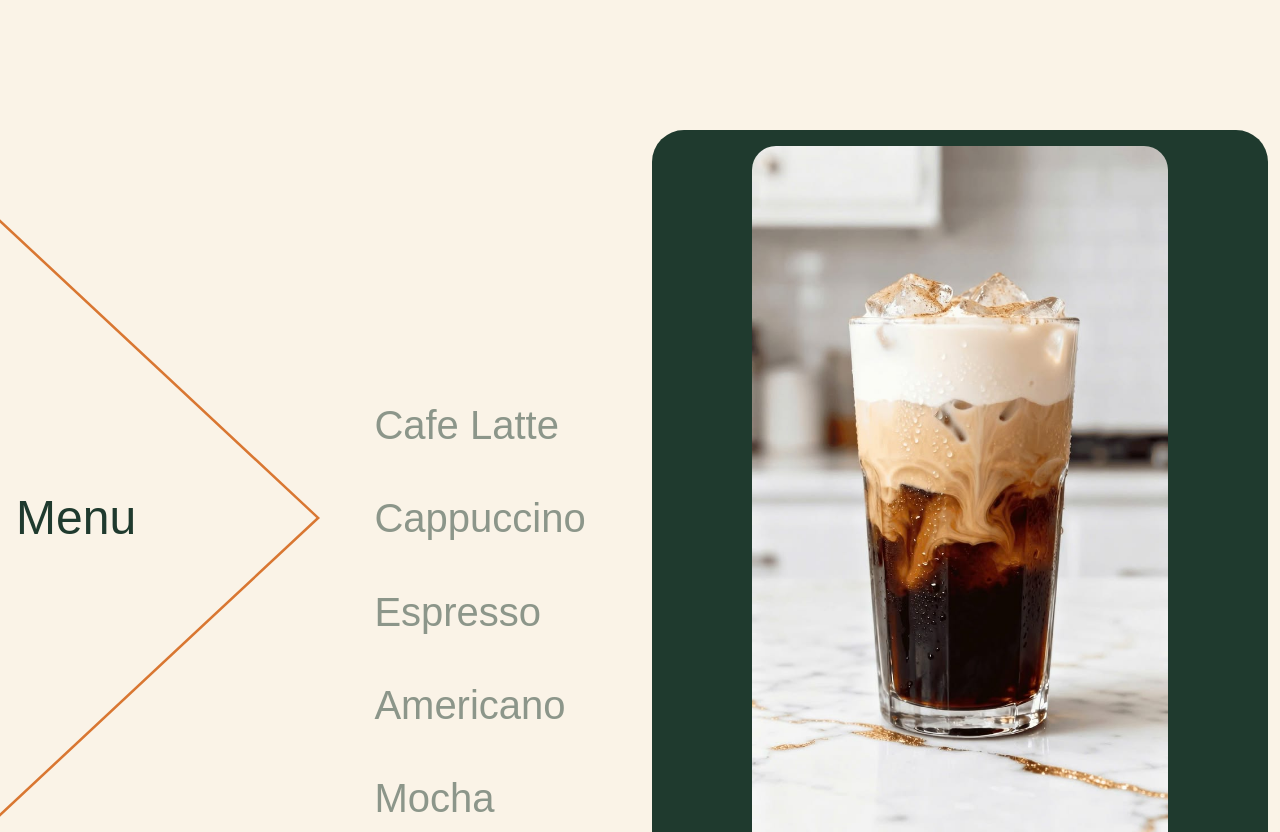
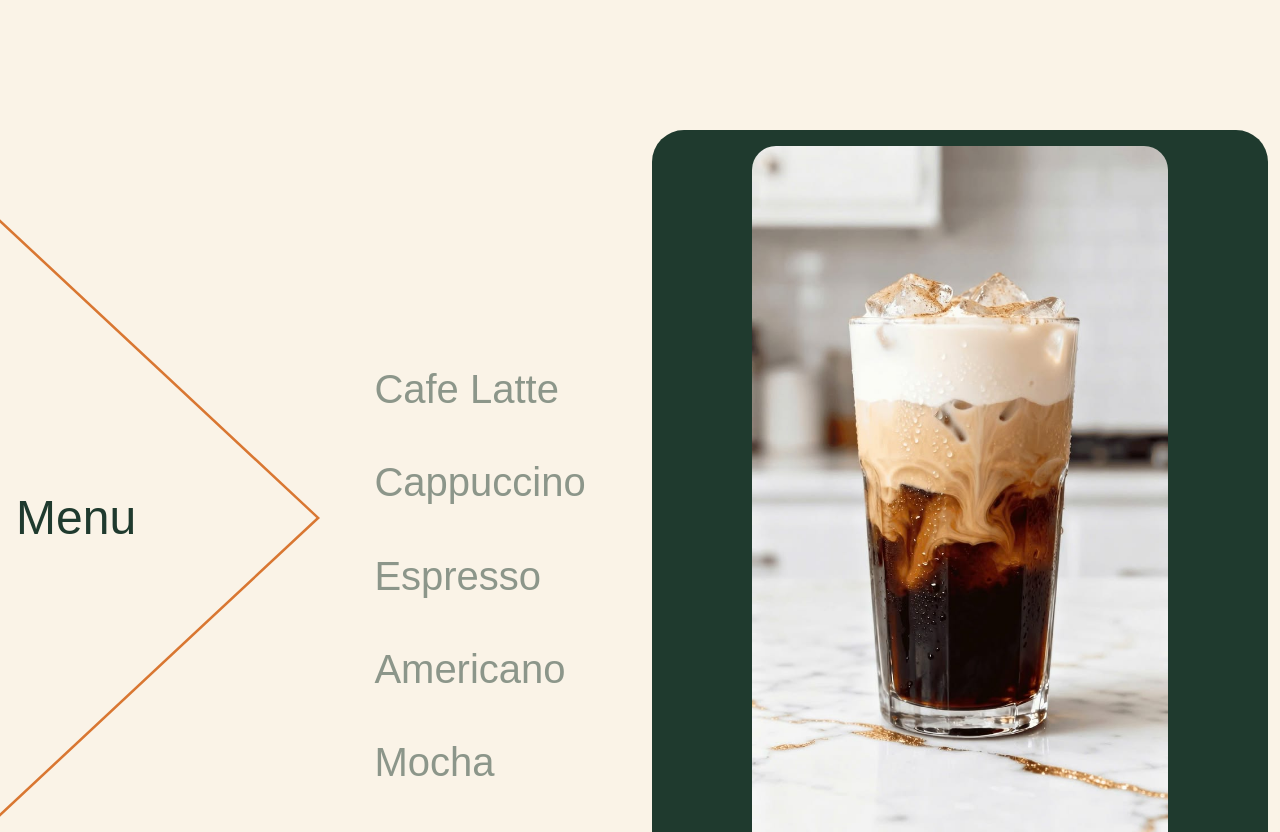
Before and after one commit to unknowdeepanshu/cafe-and-restaurant, a React (Vite) app in the folder Brew District Cafe/: page / in a window 1280 px wide. Shown: the part 2668-3500 px from the top of the page. Built offline with nearby package versions, Linux system fonts and the light colour scheme; a web font is replaced by a local one.

Commit message:
fix some smoothing

```diff
--- a/Brew District Cafe/src/components/FullMenu/FullMenu.tsx
+++ b/Brew District Cafe/src/components/FullMenu/FullMenu.tsx
@@ -32,7 +32,7 @@ function FullMenu() {
     { text: "Cold Brew", Img: Coldbrew },
   ];
   // const menuItems = ["Cafe Latte"];
-  const listY = useTransform(scrollYProgress, [0.3, 0.65], [-405, 160]);
+  const listY = useTransform(scrollYProgress, [0.4, 0.65], [-405, 160]);
   // const listY = useTransform(scrollYProgress, [0.3, 0.65], [-980, 600]);
 
   const [activeIndex, setActiveIndex] = useState(-1);
```
